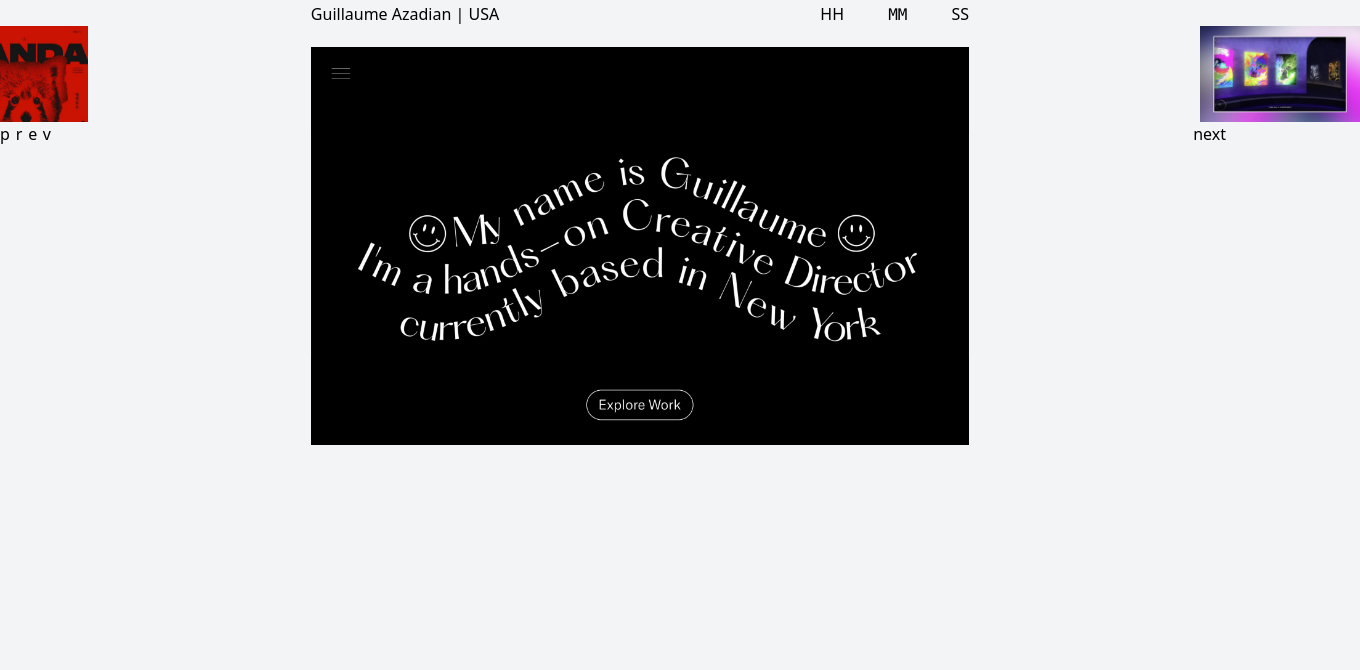
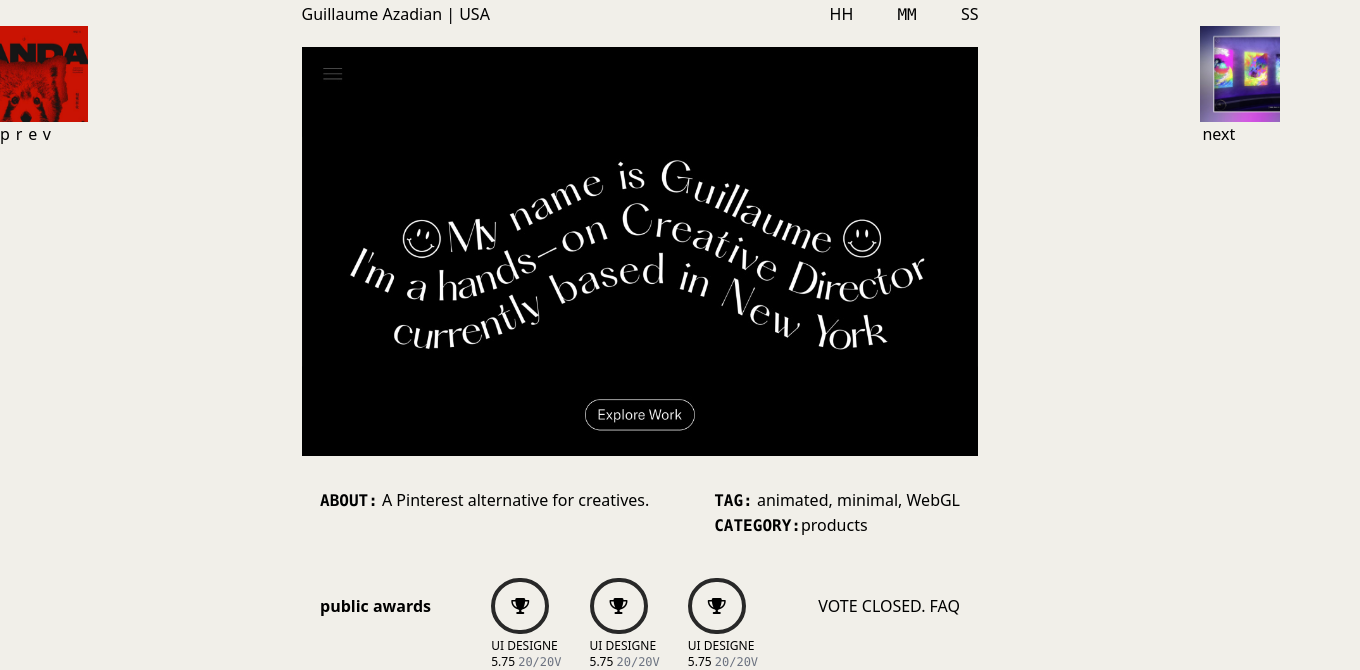
Before and after one commit to ms-shakil/tailwind-project, a website: page index.html in a window 1280 px wide. Shown: the part 270-940 px from the top of the page, 1360 px wide, since content can reach past the window. Before the commit the page ends 800 px from the top, so only its background shows below. Drawn offline with nearby package versions, Linux system fonts and the light colour scheme.

Commit message:
add section 2

```diff
--- a/index.html
+++ b/index.html
@@ -10,7 +10,7 @@
 
 
 </head>
-<body class="bg-gray-100 font-sans relative  box-border right-0 overflow-hidden">
+<body class="bg-[#F1EFE9] font-sans   box-border right-0 ">
     <nav class="flex h-28 text-center mx-4 my-4 ">
         <div class="w-1/4 mt-5">
             <img class="w-2/3 h-6" src="img/logo.svg" alt="">
@@ -27,14 +27,14 @@
     </nav>
 
 
-    <section class="">
+    <section class=" relative overflow-hidden">
         <p class="text-center">NOMINATED 2023 AUG 12</p>
         <div class="home flex mt-12  ">
              <div class="home_left w-2/12 mt-20   ">
                <img class="home_left_img w-32 h-24 absolute  -left-10 hover:left-0" src="img/20230812042225.jpg" alt="">
                 <p class=" mt-24"> prev</p>
              </div>
-             <div class="home_mid w-3/5  text-center mx-32 ">
+             <div class="home_mid w-[65%]  text-center mx-32 ">
                 <div class="home_mid_top flex justify-between  ">
                     <h1 class="text-3xl">Guillaume Azadian — Portfolio</h1>
                     <h1 class="text-3xl" >42 : 30 : 44</h1>
@@ -56,7 +56,43 @@
     </section>
 
 
+    <section class="section2 w-[50%] ml-[25%] mt-8">
+        <div class="section2_top flex justify-between" >
+              <div class="top_left">
+                <h5> <code class="font-bold">ABOUT:</code> A Pinterest alternative for creatives.</h5>
+              </div>
+              <div class="top_right">
+                <h5> <code class="font-bold">TAG:</code>  animated, minimal, WebGL</h5>
+                <h5 class=""> <code class="font-bold ">CATEGORY:</code>products  </h5>
+              </div>
+        </div>
 
-    </div>
+        <div class="section2_bottom flex justify-between mt-10">
+              <div class="bottom_left">
+                <h3 class="font-bold mt-4">public awards</h3>
+              </div>
+              <div class="bottom_mid flex" >
+                    <div class="trophy">
+                        <i class="fa-solid fa-trophy p-4 border-4 border-[#282828] rounded-full "></i>
+                        <p class="text-xs uppercase mt-1"> UI Designe</p>
+                        <p class="text-xs uppercase">5.75 <code code class="text-gray-500" >20/20v</code> </p>
+                    </div>
+                    <div class="mx-7">
+                        <i class="fa-solid fa-trophy p-4 border-4 border-[#282828] rounded-full "></i>
+                        <p class="text-xs uppercase mt-1"> UI Designe</p>
+                        <p class="text-xs uppercase">5.75 <code code class="text-gray-500" >20/20v</code> </p>
+                    </div>
+                    <div>
+                        <i class="fa-solid fa-trophy p-4 border-4 border-[#282828] rounded-full "></i>
+                        <p class="text-xs uppercase mt-1"> UI Designe</p>
+                        <p class="text-xs uppercase">5.75 <code class="text-gray-500">20/20v</code> </p>
+                    </div>
+              </div>
+              <div class="bottom_right">
+                   <p class="mt-4">VOTE CLOSED. FAQ</p>
+              </div>
+        </div>
+    </section>
+
 </body>
 </html>
```
